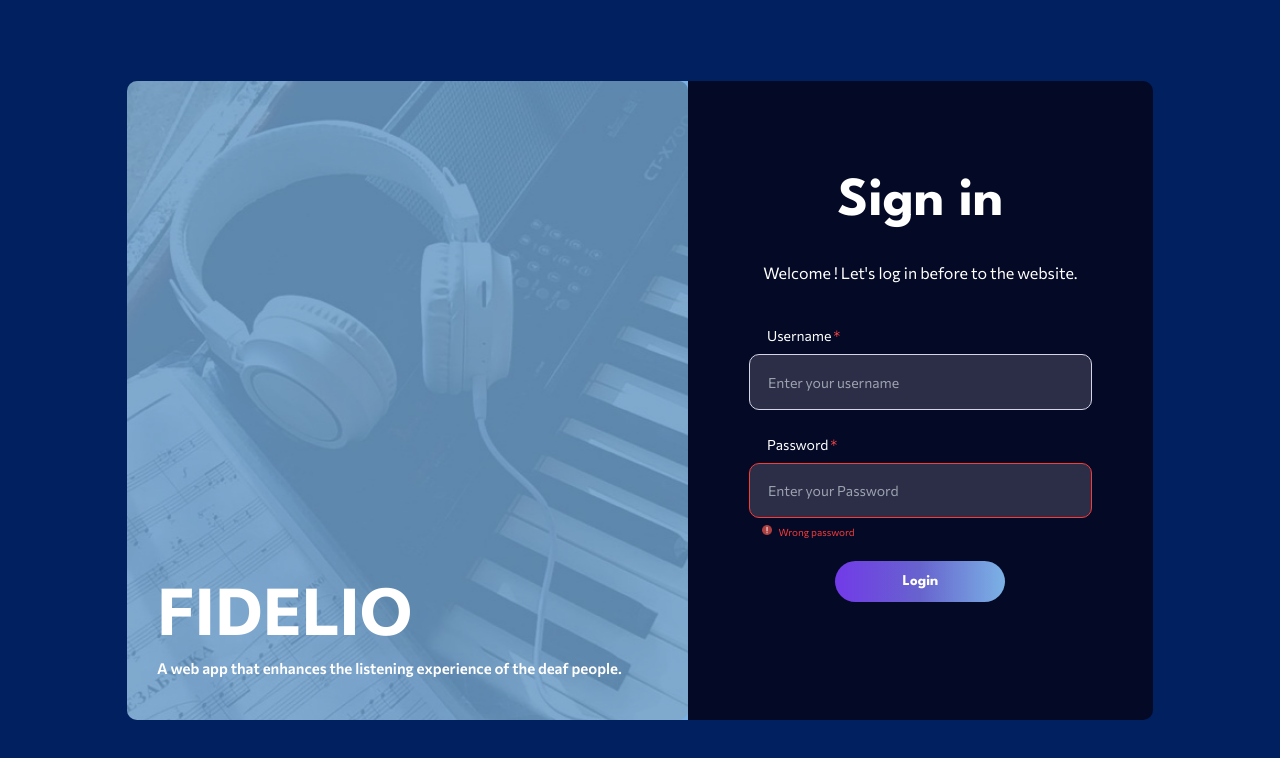
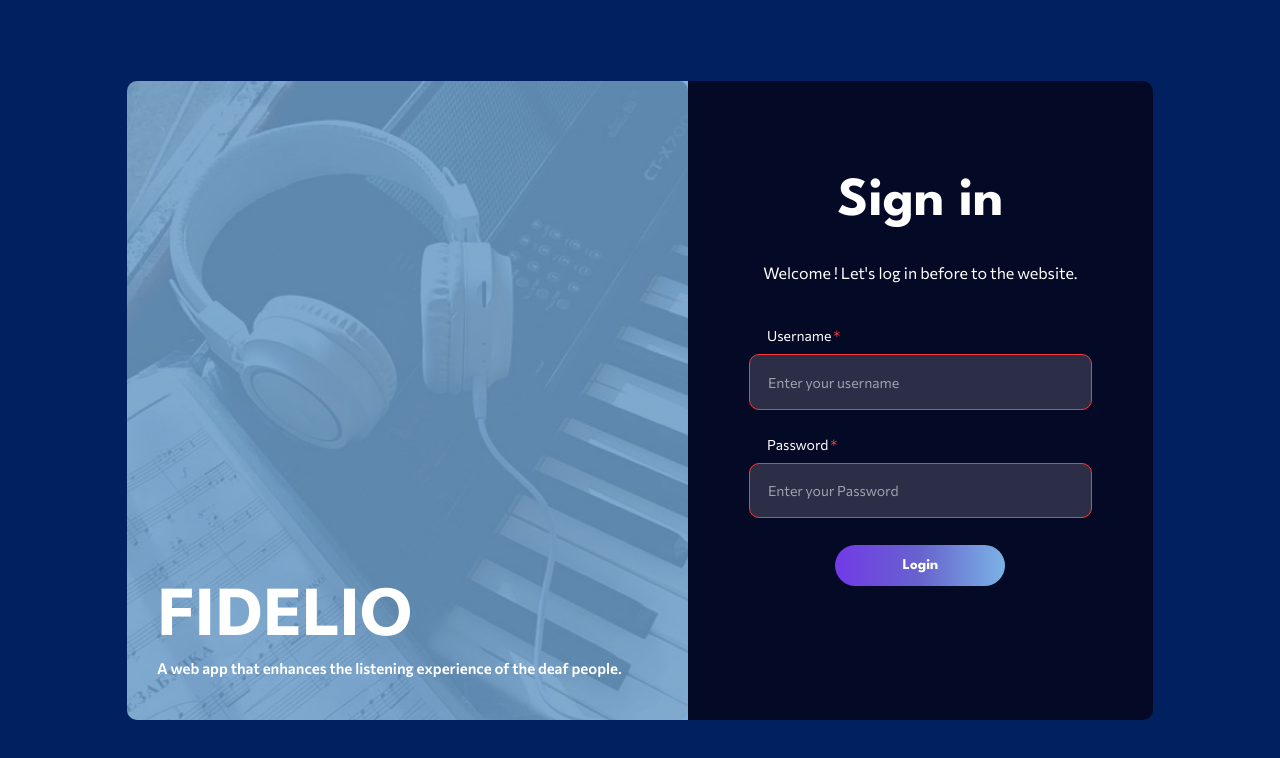
Before and after one commit to nnampp/Fidelio, a Next.js app: page /signin-admin in a window 1280 px wide. Shown: the top 758 px of the page. Built offline with nearby package versions, Linux system fonts and the light colour scheme; what ps-scrollbar-tailwind would draw is missing.

Commit message:
All signin sucessgull

```diff
--- a/pages/signin-admin.js
+++ b/pages/signin-admin.js
@@ -9,8 +9,8 @@ import notificationimg from "../public/notificationimg.png"
    export default function register() {
       const cookieuser = parseCookies()
       const tok = cookieuser.token;
-      const [OpenSearch,setOpenSearch] = useState(0); //for red box
-      const [username , setWarningUsername] = useState(0)
+      const [OpenSearch,setOpenSearch] = useState(1); //for red box
+      const [username , setWarningUsername] = useState(1)
       const [password ,setWarningPassword] = useState(1)
       const [warning, setWarning] = useState(0) //for below warning
 
@@ -125,7 +125,7 @@ import notificationimg from "../public/notificationimg.png"
                               {showWarningpassword ()}
                            </div>
 
-                           <button type="submit" className="w-[170px] h-[41px] rounded-[50px] text-[15px] text-[#FFFFFF] font-bold font-League_Spartan bg-gradient-to-r from-[#723AE8] via-[#6763CE] to-[#7BB2E5] mb-[44px] focus:ring focus:ring-[#7BB2E5]" >Login</button>
+                           <button type="submit" className="w-[170px] h-[41px] rounded-[50px] text-[15px] text-[#FFFFFF] font-bold font-League_Spartan bg-gradient-to-r from-[#723AE8] via-[#6763CE] to-[#7BB2E5] mb-[44px] mt-[20px] focus:ring focus:ring-[#7BB2E5]" >Login</button>
                            {/* <div className="font-League_Spartan text-[#696F79]">I don't have an account? <Link href="/register"><span className="text-[#1565D8]"><u className=' cursor-pointer'>Register</u></span></Link>  </div> */}
                         </div>
                         </form>
--- a/pages/signin.js
+++ b/pages/signin.js
@@ -9,7 +9,7 @@ export default function register() {
    const cookieuser = parseCookies()
    const tok = cookieuser.token;
    const [OpenSearch,setOpenSearch] = useState(1); //for red box
-   const [username , setWarningUsername] = useState(0)
+   const [username , setWarningUsername] = useState(1)
    const [password ,setWarningPassword] = useState(0)
    const [warning, setWarning] = useState(0) //for below warning
 
```
